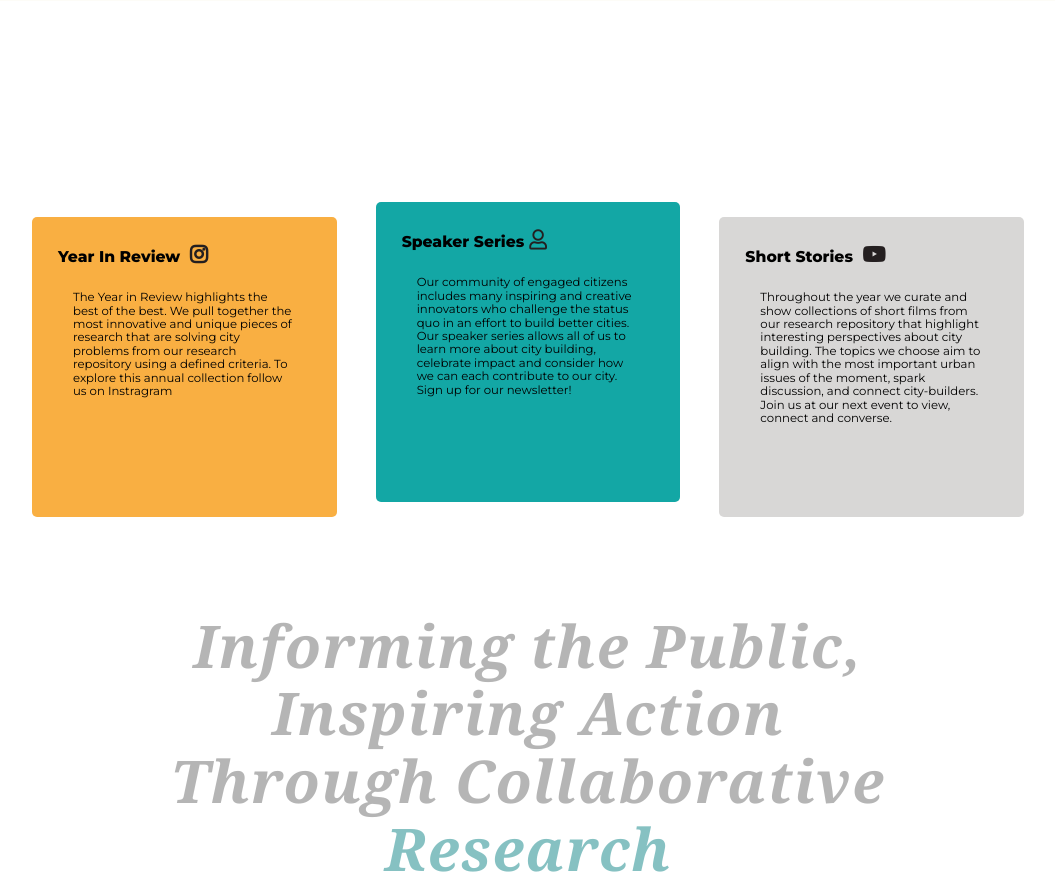
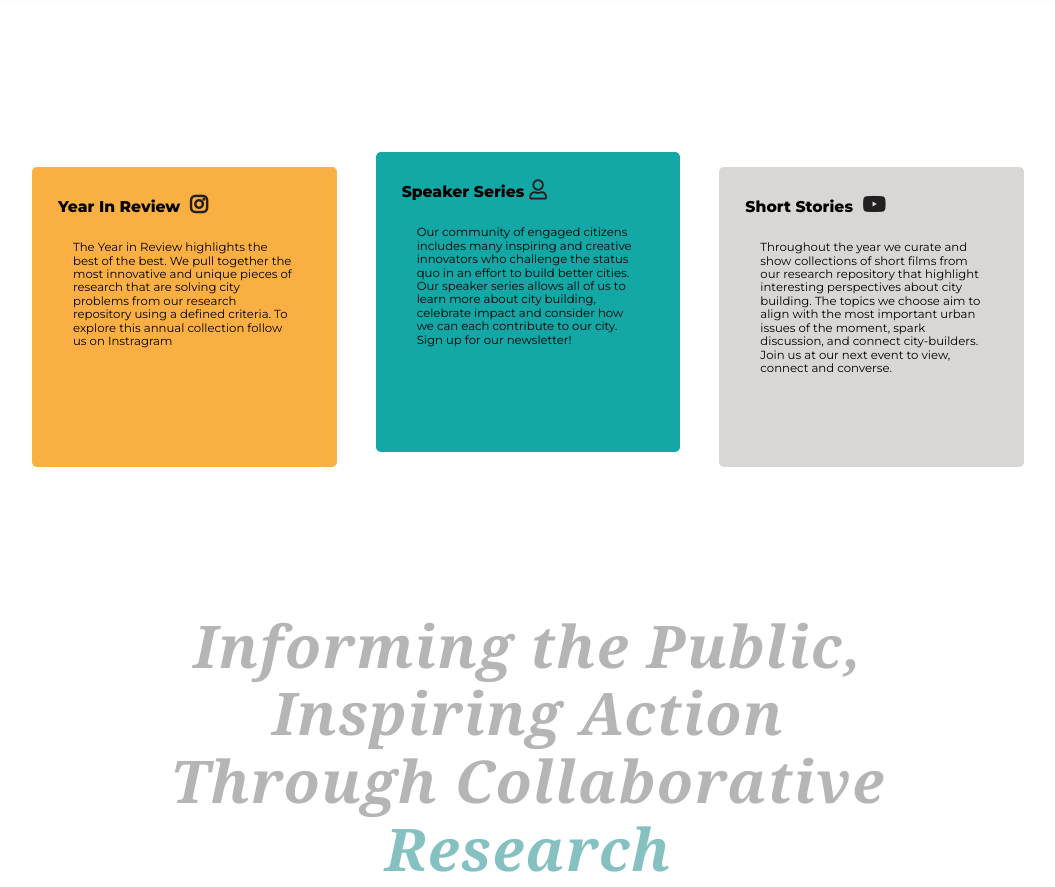
Before and after one commit to yfove/imagine_cities, a Django app: page / in a window 1280 px wide. Shown: the part 1130-2017 px from the top of the page, without its empty margins (112-1167 px from the left). Run offline with Django 3.2, Linux system fonts and the light colour scheme; some libraries are stand-ins or nearby versions.

Commit message:
quick fix

```diff
--- a/page/static/css/_home.scss
+++ b/page/static/css/_home.scss
@@ -131,6 +131,11 @@ h4 {
 .featured-posts h2 {
 	font-size: 1.2em;
 	margin-bottom: 2em;
+}
+
+.extra {
+	position: relative;
+	bottom: 50px;
 }
 
 
@@ -437,7 +442,6 @@ h4 {
 		padding: 10px;
 		text-align: left;
 	}
-
 }
 
 @media only screen and (max-width: 550px) {
--- a/page/static/css/main.css
+++ b/page/static/css/main.css
@@ -244,6 +244,11 @@ h4 {
 .featured-posts h2 {
   font-size: 1.2em;
   margin-bottom: 2em;
+}
+
+.extra {
+  position: relative;
+  bottom: 50px;
 }
 
 .post-a .post-content {
@@ -1074,7 +1079,7 @@ ul {
 }
 
 .top-nav li a:hover {
-  color: #D8D7D6;
+  color: #F9AF42;
 }
 
 .top-nav li a {
--- a/page/static/css/main.scss
+++ b/page/static/css/main.scss
@@ -88,7 +88,7 @@ ul {
 }
 
 .top-nav li a:hover {
-	color: #D8D7D6;
+	color: $primary-colour2;
 }
 
 .top-nav li a {
--- a/page/templates/page/home.html
+++ b/page/templates/page/home.html
@@ -45,9 +45,7 @@
             </div>
 
         </div>
-        <div class="wrapper">
-
-
+        <div class="extra wrapper">
             <ul>
                 <li class="post-a box">
                     <div class="overlay-container">
```
Also changed, not shown: 1 other file.
